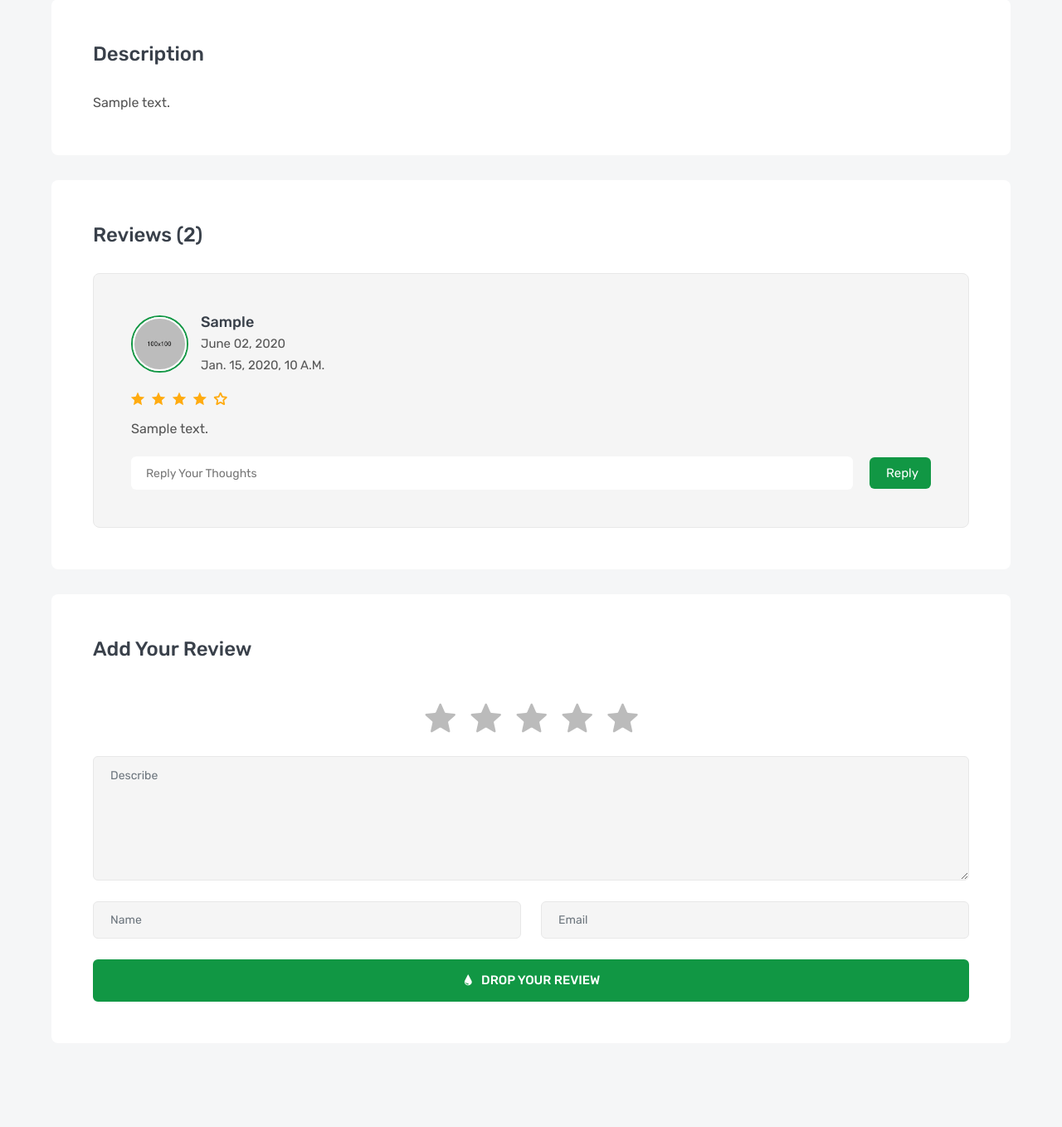
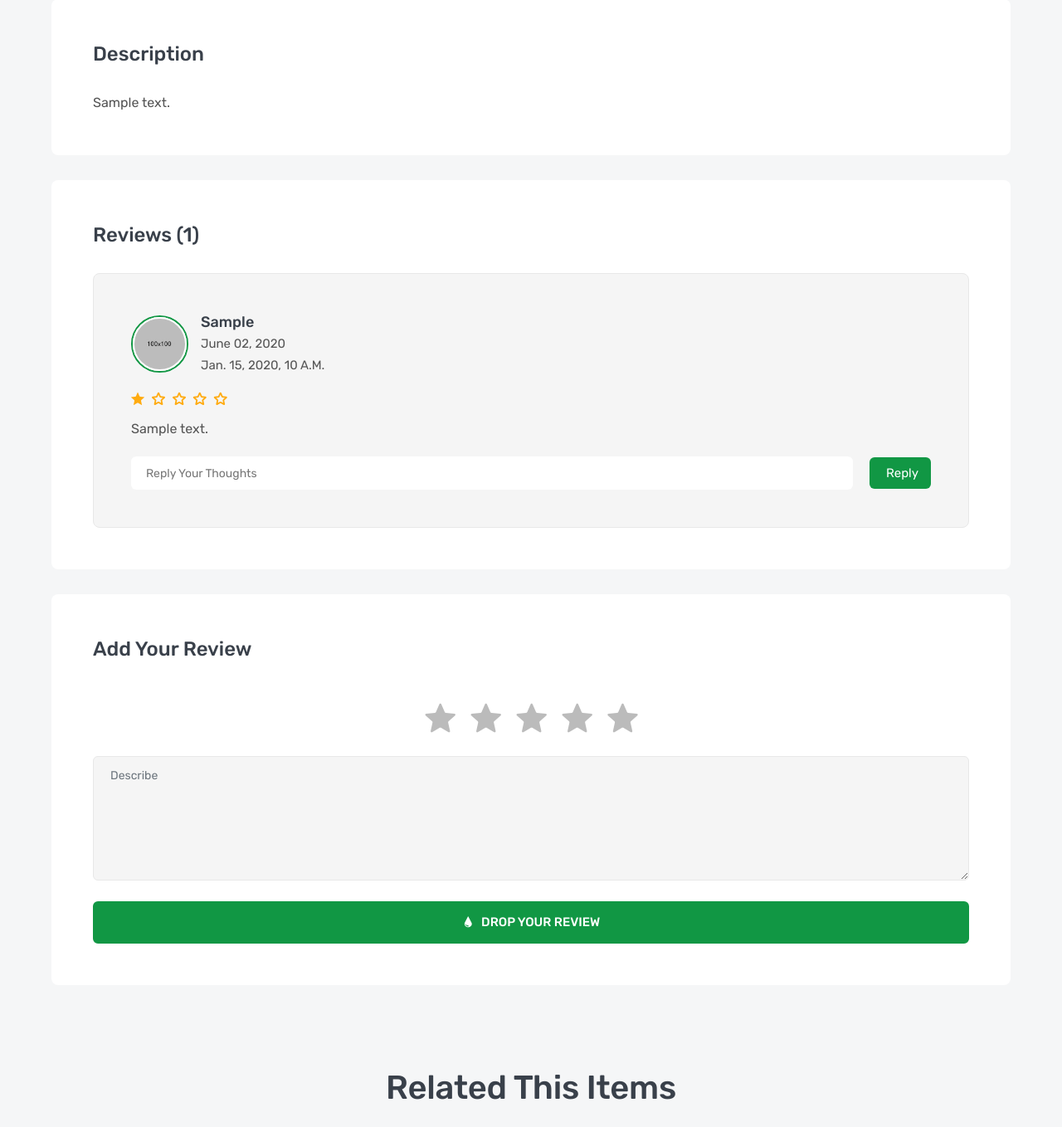
Before and after one commit to ahmedalgohary1170/Django-Amazon-Clone, a Django app: a page that uses products/templates/products/product_detail.html in a window 1280 px wide. Shown: the part 1220-2578 px from the top of the page at 83% size. Run offline with Django 3.2, Linux system fonts and the light colour scheme; tables that the repository leaves empty hold one stand-in row (values such as "Sample post"); grey boxes marked "Sample" are stand-in pictures; some libraries are stand-ins or nearby versions.

Commit message:
add product reviews

```diff
--- a/products/templates/products/product_detail.html
+++ b/products/templates/products/product_detail.html
@@ -139,7 +139,7 @@
                         </div>
 
                         <div class="product-details-frame">
-                            <h3 class="frame-title">Reviews (2)</h3>
+                            <h3 class="frame-title">Reviews ({{object.review_count}})</h3>
                             <ul class="review-list">
                                 {% for review in reviews  %}
 
@@ -156,11 +156,11 @@
                                             </h5>
                                         </div>
                                         <ul class="review-rating">
-                                            <li class="icofont-ui-rating"></li>
-                                            <li class="icofont-ui-rating"></li>
-                                            <li class="icofont-ui-rating"></li>
-                                            <li class="icofont-ui-rating"></li>
-                                            <li class="icofont-ui-rate-blank"></li>
+                                            <li class="icofont-ui-{% if review.rate > 0 %}rating{% else %}rate-blank{%endif%}"></li>
+                                            <li class="icofont-ui-{% if review.rate > 1 %}rating{% else %}rate-blank{%endif%}"></li>
+                                            <li class="icofont-ui-{% if review.rate > 2 %}rating{% else %}rate-blank{%endif%}"></li>
+                                            <li class="icofont-ui-{% if review.rate > 3 %}rating{% else %}rate-blank{%endif%}"></li>
+                                            <li class="icofont-ui-{% if review.rate > 4 %}rating{% else %}rate-blank{%endif%}"></li>
                                         </ul>
                                         <p class="review-desc">{{review.review}}</p>
                                         <form class="review-reply">
@@ -175,34 +175,26 @@
                         </div>
                         <div class="product-details-frame">
                             <h3 class="frame-title">add your review</h3>
-                            <form class="review-form">
+                            <form class="review-form" method='post' action="/products/{{object.slug}}/add-review">
+                                {% csrf_token %}
                                 <div class="row">
                                     <div class="col-lg-12">
                                         <div class="star-rating">
-                                            <input type="radio" name="rating" id="star-1"><label for="star-1"></label>
-                                            <input type="radio" name="rating" id="star-2"><label for="star-2"></label>
-                                            <input type="radio" name="rating" id="star-3"><label for="star-3"></label>
-                                            <input type="radio" name="rating" id="star-4"><label for="star-4"></label>
-                                            <input type="radio" name="rating" id="star-5"><label for="star-5"></label>
+                                            <input type="radio" name="rating" value=5 id="star-1"><label for="star-1"></label>
+                                            <input type="radio" name="rating" value=4 id="star-2"><label for="star-2"></label>
+                                            <input type="radio" name="rating" value=3 id="star-3"><label for="star-3"></label>
+                                            <input type="radio" name="rating" value=2 id="star-4"><label for="star-4"></label>
+                                            <input type="radio" name="rating" value=1 id="star-5"><label for="star-5"></label>
                                         </div>
                                     </div>
                                     <div class="col-lg-12">
                                         <div class="form-group">
-                                            <textarea class="form-control" placeholder="Describe"></textarea>
+                                            <textarea class="form-control" name="review" placeholder="Describe"></textarea>
                                         </div>
                                     </div>
-                                    <div class="col-lg-6">
-                                        <div class="form-group">
-                                            <input type="text" class="form-control" placeholder="Name">
-                                        </div>
-                                    </div>
-                                    <div class="col-lg-6">
-                                        <div class="form-group">
-                                            <input type="email" class="form-control" placeholder="Email">
-                                        </div>
-                                    </div>
+
                                     <div class="col-lg-12">
-                                        <button class="btn btn-inline">
+                                        <button class="btn btn-inline" type='submit'>
                                             <i class="icofont-water-drop"></i>
                                             <span>drop your review</span>
                                         </button>
--- a/products/urls.py
+++ b/products/urls.py
@@ -1,5 +1,5 @@
 from django.urls import path
-from .views import ProductDetail, ProductList, BrandList, BrandDetail, mydebug
+from .views import ProductDetail, ProductList, BrandList, BrandDetail, mydebug , add_review
 from . import api
 
 
@@ -11,6 +11,7 @@
     path('brands/<slug:slug>',BrandDetail.as_view()),
     path('', ProductList.as_view()),
     path('<slug:slug>', ProductDetail.as_view()),
+    path('<slug:slug>/add-review', add_review),
 
     # api
     path('api/list' , api.ProductListAPI.as_view()),
--- a/products/views.py
+++ b/products/views.py
@@ -1,4 +1,4 @@
-from django.shortcuts import render
+from django.shortcuts import render , redirect
 from django.views.generic import ListView,DetailView
 from .models import Product,Brand,Review,ProductImages
 
@@ -52,3 +52,20 @@
         context = super().get_context_data(**kwargs)
         context["brand"] = Brand.objects.filter(slug=self.kwargs['slug']).annotate(product_count=Count('Product_brand'))[0]
         return context
+
+
+def add_review(request,slug):
+    product = Product.objects.get(slug=slug)
+    review = request.POST['review']
+    rate = request.POST['rating']
+
+    # add review
+
+    Review.objects.create(
+        user = request.user,
+        product = product,
+        review = review,
+        rate = rate
+    )
+    # return product datail
+    return redirect(f'/products/{slug}')
```
Also changed, not shown: project/settings.py (+6 -6 lines).
